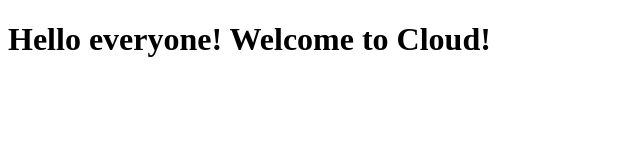
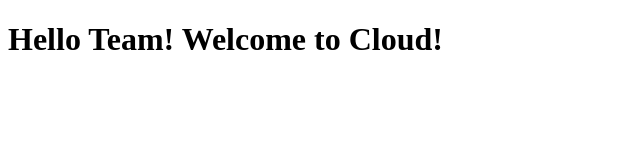
Before and after one commit to samitnofal/nginx_cloud, a plain HTML site: page index.html in a window 1280 px wide. Shown: the whole page, without its empty margins (0-640 px from the left). Drawn offline with Linux system fonts and the light colour scheme.

Commit message:
test pipeline

```diff
--- a/index.html
+++ b/index.html
@@ -4,6 +4,6 @@
     <title>Welcome to Cloud!</title>
 </head>
 <body>
-    <h1>Hello everyone! Welcome to Cloud!</h1>
+    <h1>Hello Team! Welcome to Cloud!</h1>
 </body>
 </html>
```
